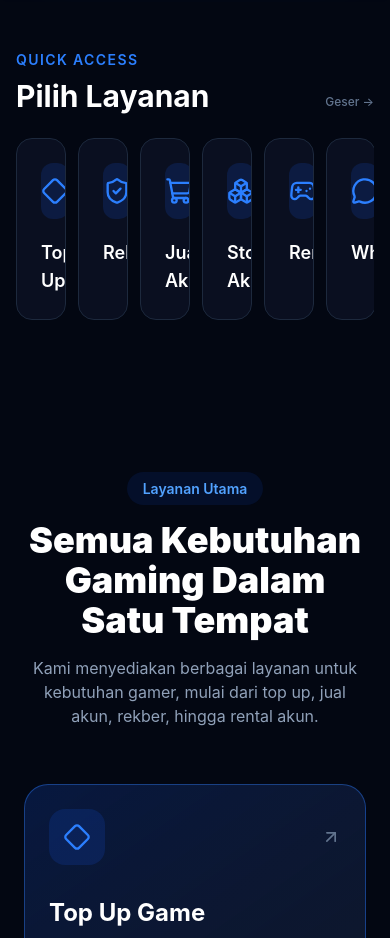
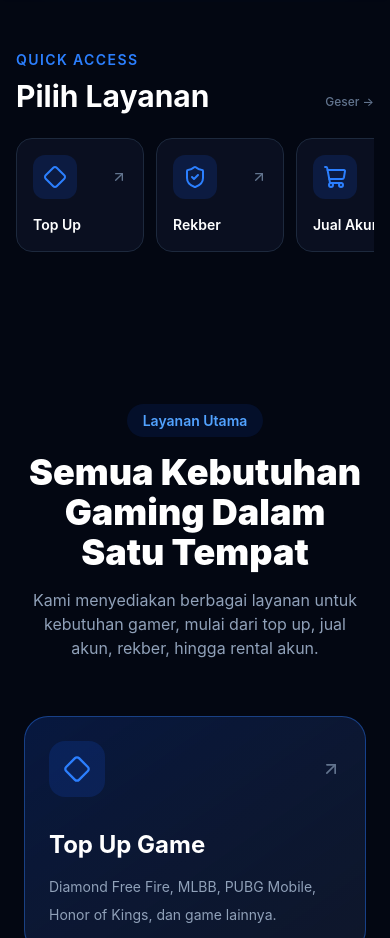
Before and after one commit to falintino/7-april-store, a Next.js app: page / in a window 390 px wide. Shown: the part 1300-2238 px from the top of the page. Built offline with nearby package versions, Linux system fonts and the light colour scheme; no server answers.

Commit message:
Compact quick service cards for portrait screens

```diff
--- a/components/quick-menu/QuickMenuCard.tsx
+++ b/components/quick-menu/QuickMenuCard.tsx
@@ -1,8 +1,7 @@
 "use client";
 
 import Link from "next/link";
-import { ArrowUpRight } from "lucide-react";
-import { LucideIcon } from "lucide-react";
+import { ArrowUpRight, LucideIcon } from "lucide-react";
 
 interface QuickMenuCardProps {
   title: string;
@@ -18,31 +17,17 @@ export default function QuickMenuCard({
   return (
     <Link
       href={href}
-      className="
-        group
-        relative
-        overflow-hidden
-        rounded-2xl
-        border
-        border-slate-800
-        bg-slate-900/60
-        p-6
-        transition-all
-        duration-300
-        hover:-translate-y-1
-        hover:border-blue-500
-        hover:shadow-[0_0_30px_rgba(37,99,235,.2)]
-      "
+      className="group relative min-w-[128px] flex-none snap-start overflow-hidden rounded-2xl border border-slate-800 bg-slate-900/60 p-4 transition-all duration-300 hover:-translate-y-1 hover:border-blue-500 hover:shadow-[0_0_30px_rgba(37,99,235,.2)] sm:min-w-[150px] sm:p-5 lg:min-w-0 lg:p-6"
     >
-      <div className="flex items-center justify-between">
-        <div className="flex h-14 w-14 items-center justify-center rounded-xl bg-blue-600/15">
-          <Icon className="h-7 w-7 text-blue-500 transition group-hover:scale-110" />
+      <div className="flex items-center justify-between gap-3">
+        <div className="flex h-11 w-11 items-center justify-center rounded-xl bg-blue-600/15 sm:h-12 sm:w-12 lg:h-14 lg:w-14">
+          <Icon className="h-6 w-6 text-blue-500 transition group-hover:scale-110 lg:h-7 lg:w-7" />
         </div>
 
-        <ArrowUpRight className="h-5 w-5 text-slate-500 transition group-hover:text-blue-500" />
+        <ArrowUpRight className="h-4 w-4 shrink-0 text-slate-500 transition group-hover:text-blue-500 lg:h-5 lg:w-5" />
       </div>
 
-      <h3 className="mt-5 text-lg font-semibold text-white">
+      <h3 className="mt-4 whitespace-nowrap text-sm font-semibold text-white sm:text-base lg:mt-5 lg:text-lg">
         {title}
       </h3>
     </Link>
```
